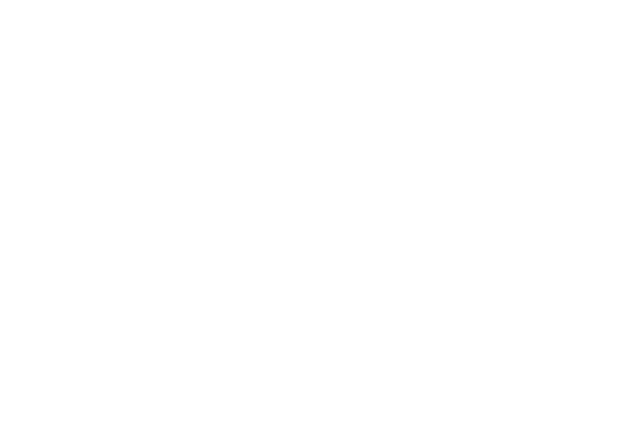
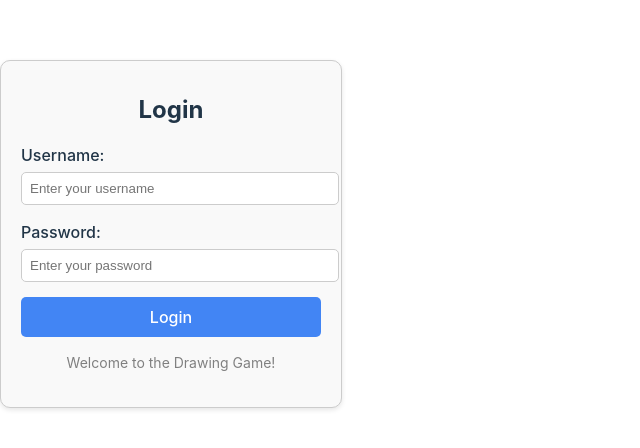
Before and after one commit to Duo-doodle/Duo-doodle, a React (Vite) app in the folder Duo-doodle/: page / in a window 1280 px wide. Shown: the part 166-614 px from the top of the page, without its empty margins (0-640 px from the left). Built offline with nearby package versions, Linux system fonts and the light colour scheme.

Commit message:
Adding App.jsx

```diff
--- a/Duo-doodle/src/App.jsx
+++ b/Duo-doodle/src/App.jsx
@@ -1,14 +1,18 @@
-
-import './App.css'
+import React, { useState } from "react";
+import Login from "./components/Login";
 
 function App() {
-
+  const [user, setUser] = useState(null);
 
   return (
-    <>
-
-    </>
-  )
+    <div>
+      {!user ? (
+        <Login onLogin={(username) => setUser(username)} />
+      ) : (
+        <div>Welcome, {user}!</div>
+      )}
+    </div>
+  );
 }
 
-export default App
+export default App;
--- /dev/null
+++ b/Duo-doodle/src/components/Login.jsx
@@ -0,0 +1,45 @@
+import React, { useState } from "react";
+import "./../styles/Login.css";
+
+function Login({ onLogin }) {
+  const [username, setUsername] = useState("");
+  const [password, setPassword] = useState("");
+
+  const handleLogin = () => {
+    if (username) {
+      onLogin(username);
+    } else {
+      alert("Please enter a username");
+    }
+  };
+
+  return (
+    <div className="login-container">
+      <h1 className="login-title">Login</h1>
+      <div className="login-input">
+        <label>Username:</label>
+        <input
+          type="text"
+          placeholder="Enter your username"
+          value={username}
+          onChange={(e) => setUsername(e.target.value)}
+        />
+      </div>
+      <div className="login-input">
+        <label>Password:</label>
+        <input
+          type="password"
+          placeholder="Enter your password"
+          value={password}
+          onChange={(e) => setPassword(e.target.value)}
+        />
+      </div>
+      <button className="login-button" onClick={handleLogin}>
+        Login
+      </button>
+      <p className="login-message">Welcome to the Drawing Game!</p>
+    </div>
+  );
+}
+
+export default Login;
--- /dev/null
+++ b/Duo-doodle/src/styles/Login.css
@@ -0,0 +1,60 @@
+
+.login-container {
+  width: 300px;
+  margin: 100px auto;
+  padding: 20px;
+  border: 1px solid #ccc;
+  border-radius: 10px;
+  box-shadow: 0 2px 5px rgba(0, 0, 0, 0.1);
+  text-align: center;
+  background-color: #f9f9f9;
+}
+
+
+.login-title {
+  font-size: 24px;
+  font-weight: bold;
+  margin-bottom: 20px;
+}
+
+
+.login-input {
+  margin-bottom: 15px;
+  text-align: left;
+}
+
+.login-input label {
+  display: block;
+  margin-bottom: 5px;
+  font-weight: 500;
+}
+
+.login-input input {
+  width: 100%;
+  padding: 8px;
+  border: 1px solid #ccc;
+  border-radius: 5px;
+}
+
+
+.login-button {
+  width: 100%;
+  padding: 10px;
+  background-color: #4285F4;
+  color: white;
+  border: none;
+  border-radius: 5px;
+  cursor: pointer;
+  font-size: 16px;
+}
+
+.login-button:hover {
+  background-color: #357ae8;
+}
+
+
+.login-message {
+  margin-top: 15px;
+  color: gray;
+  font-size: 14px;
+}
```
Also changed, not shown: package.json (added, +18 -0 lines), 1 other file (tests, documents, lock files or other folders).
